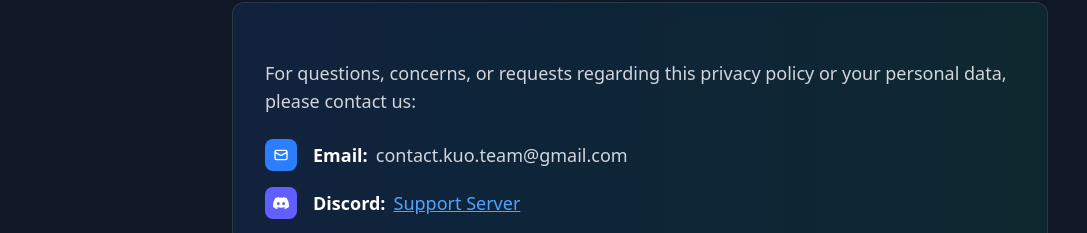
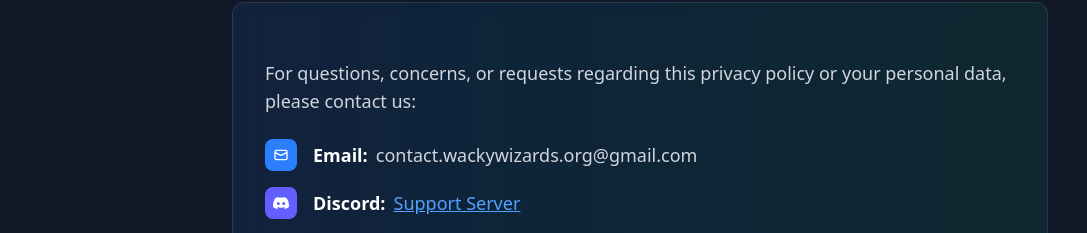
Before and after one commit to WackyWizards/Website, a Next.js app: page /privacy in a window 1280 px wide. Shown: the part 10207-10440 px from the top of the page, without its empty margins (0-1087 px from the left). Built offline with nearby package versions, Linux system fonts and the light colour scheme.

Commit message:
Update support links in  privacy

```diff
--- a/src/app/privacy/page.tsx
+++ b/src/app/privacy/page.tsx
@@ -1011,7 +1011,7 @@ export default function PrivacyPolicy() {
                   </div>
                   <div>
                     <span className="font-semibold text-white">Email:</span>
-                    <span className="text-gray-300 ml-2">contact.kuo.team@gmail.com</span>
+                    <span className="text-gray-300 ml-2">contact.wackywizards.org@gmail.com</span>
                   </div>
                 </div>
 
@@ -1024,7 +1024,7 @@ export default function PrivacyPolicy() {
                   <div>
                     <span className="font-semibold text-white">Discord:</span>
                     <a
-                      href="https://www.kuo-team.com/discord"
+                      href="https://www.wackywizards.org/discord"
                       className="text-blue-400 hover:text-blue-300 ml-2 underline transition-colors"
                     >
                       Support Server
```
